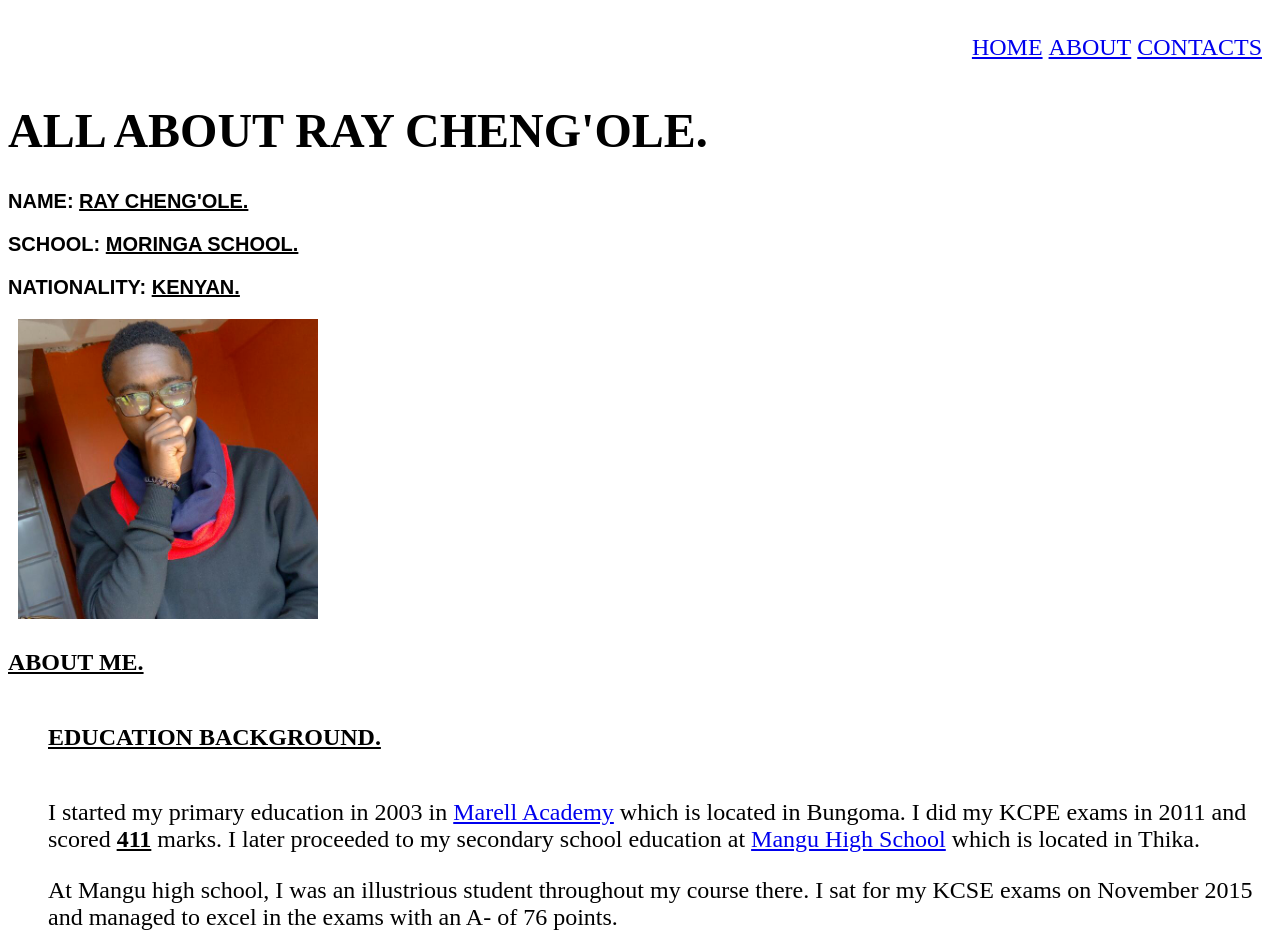
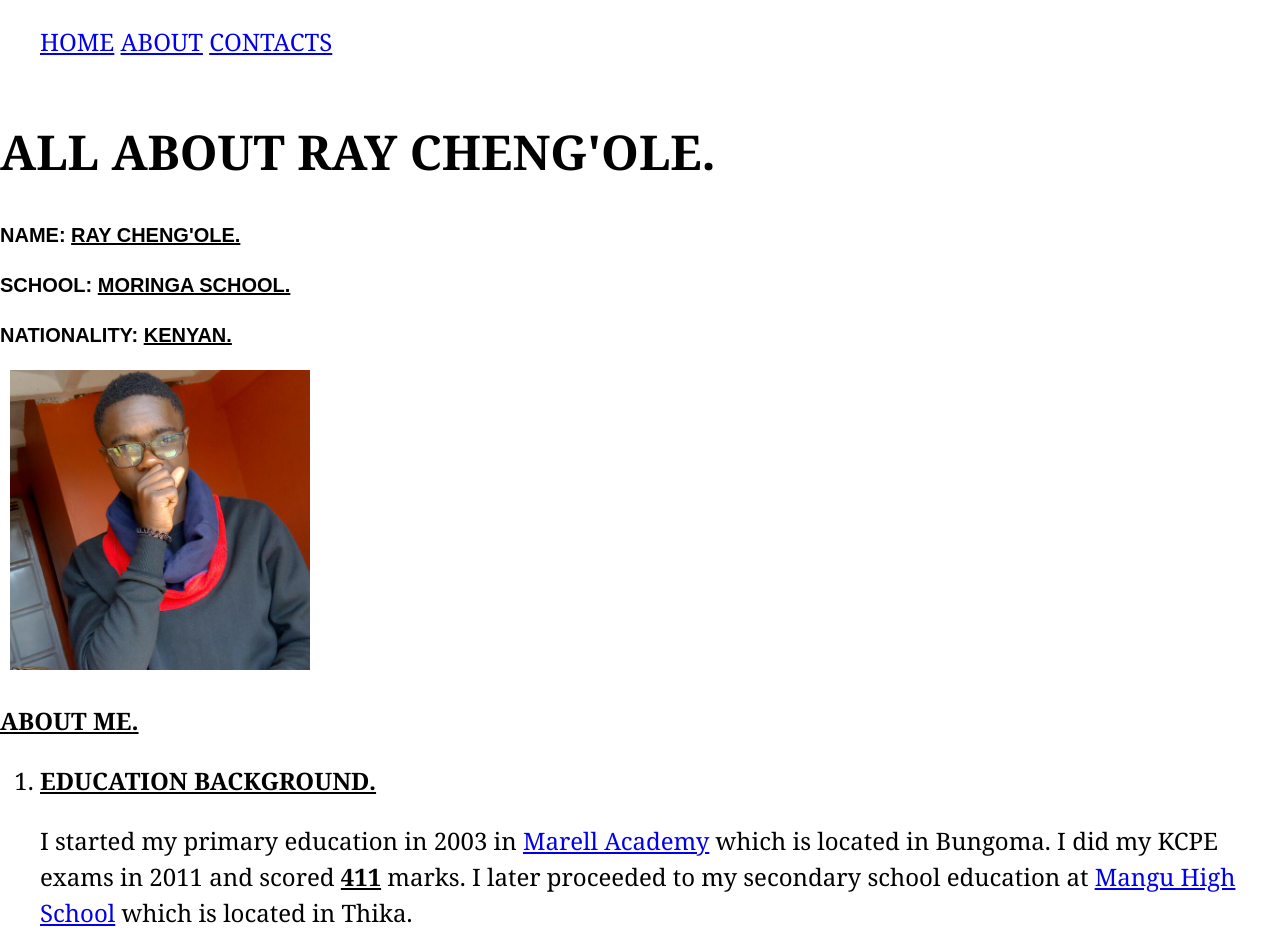
Before and after one commit to raywhizchengz/MyPortfolio, a plain HTML site: page index.html in a window 1280 px wide. Shown: the top 934 px of the page. Drawn offline with Linux system fonts and the light colour scheme.

Commit message:
modify navigation bar

```diff
--- a/index.html
+++ b/index.html
@@ -6,13 +6,13 @@
     <link rel="stylesheet" href="styles.css" type="text/css">
   </head>
   <body>
-      <ul>
-        <nav>
+    <nav>
+      <ul class="nav">
           <li><a href="index.html">HOME</a></li>
           <li><a href="body.html">ABOUT</a></li>
           <li><a href="contacts.html">CONTACTS</a></li>
-        </nav>
       </ul>
+    </nav>
       <header>
       <h1>ALL ABOUT RAY CHENG'OLE.</h1>
       </header>
--- a/style.css
+++ b/style.css
@@ -3,9 +3,11 @@ body{
     background-repeat: no-repeat;
     background-attachment: scroll;
     background-size: cover;
-    justify-content: flex-start;
 }
 ul>li{
     display: inline-block;
     text-align: right;
 }
+nav{
+    text-align: left;
+}
--- a/styles.css
+++ b/styles.css
@@ -1,3 +1,6 @@
+html{
+  font: normal 100%/1.5 Georgia,serif;
+}
 body{
   background: brown;
   background:url(image4.jpeg);
@@ -5,6 +8,7 @@ body{
   background-attachment: scroll;
   background-size: cover;
   font-size: x-large;
+  margin: 0;
 }
 img{
   width: 300px;
@@ -33,15 +37,16 @@ nav>ul>li>a; hover{
 }
 .time{
   color: green;
-  text-align: center;
 }
 h1{
   display: red;
 }
-li{
+nav{
   display: inline-block;
+  margin: 0;
+  list-style-type: none;
 }
-ul{
+.nav li{
+  display: inline-block;
   text-align: right;
-  padding: 10px;
 }
```
